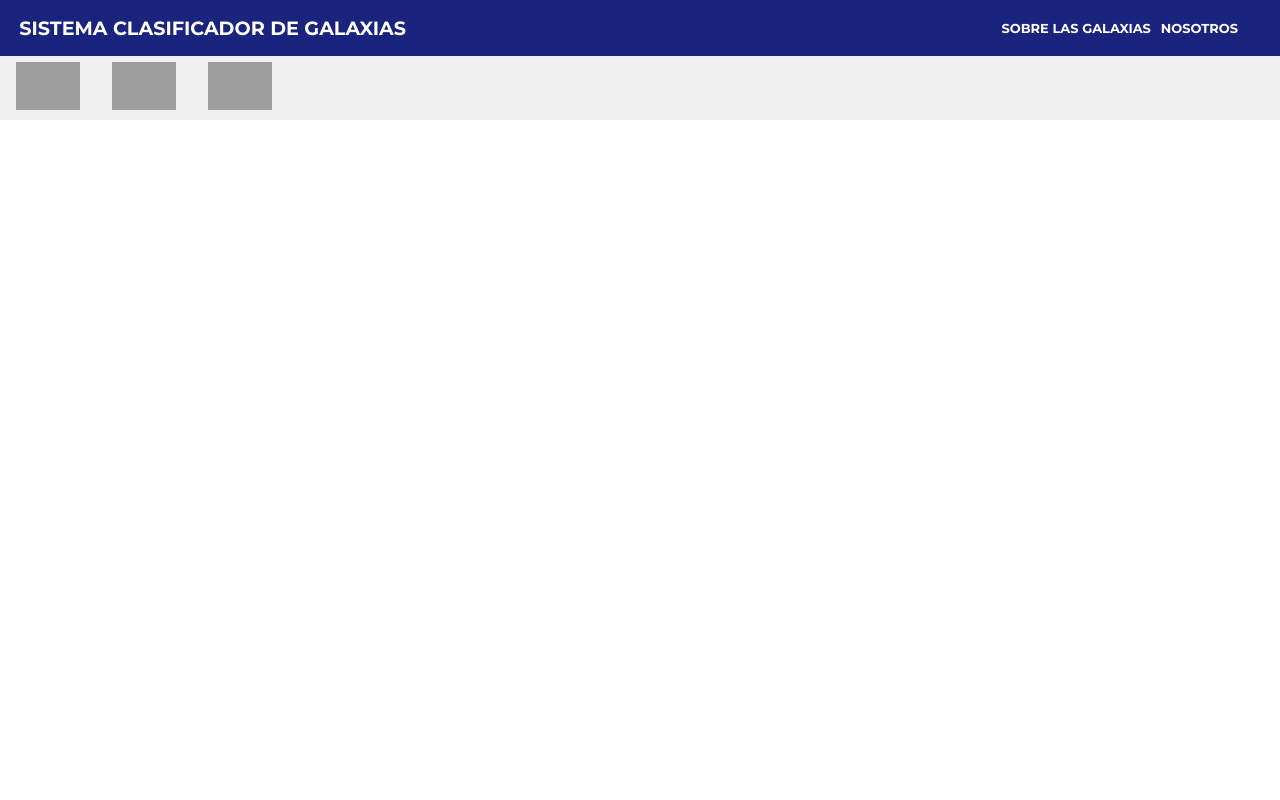
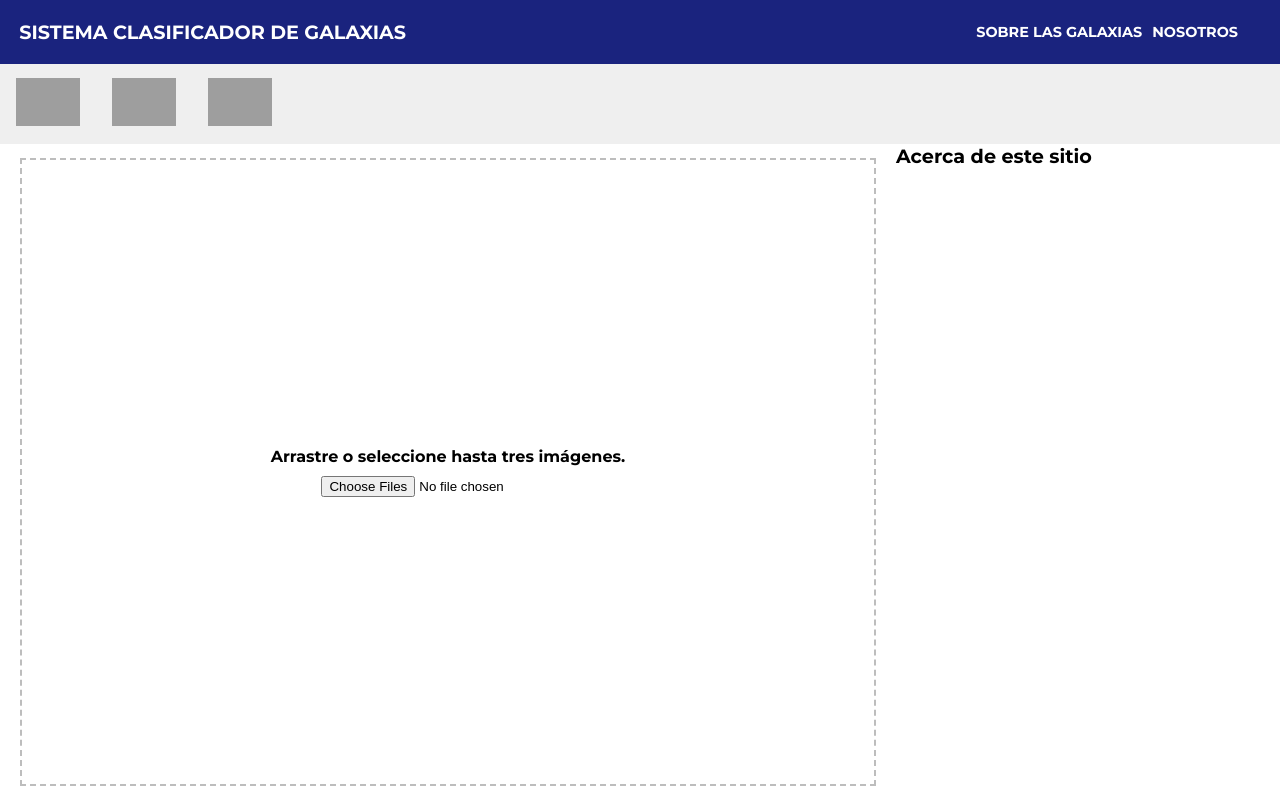
Before and after one commit to Galaxy-Classifier/galaxy-classifier-web, a React (Create React App) app: page / in a window 1280 px wide. Built offline with nearby package versions, Linux system fonts and the light colour scheme; grey boxes are pictures that could not be loaded.

Commit message:
Added events for drag and drop, finished gallery opener AB#5, almost finished AB#3

```diff
--- a/src/App.js
+++ b/src/App.js
@@ -6,7 +6,7 @@ import {
 } from 'react-router-dom';
 import About from './components/About';
 import GalaxyInfo from './components/GalaxyInfo';
-import Home from './components/Home';
+import Home from './containers/Home';
 
 export default function App() {
   return (
--- a/src/components/Home.js
+++ /dev/null
@@ -1,12 +0,0 @@
-import React from 'react';
-import Layout from '../containers/Layout';
-
-export default function Home() {
-  return (
-    <Layout>
-      <div>
-
-      </div>
-    </Layout>
-  );
-}
--- a/src/components/Link.js
+++ b/src/components/Link.js
@@ -7,9 +7,7 @@ export default function CustomLink(props) {
   const { to, label, styles } = props;
   const cssClasses = `BaseLink ${styles}`;
   return (
-    <a className={cssClasses} >
-      <Link to={to}>{label}</Link>
-    </a>
+    <Link className={cssClasses} to={to}>{label}</Link>
   );
 }
 
--- /dev/null
+++ b/src/components/SelectOrDragImage.js
@@ -0,0 +1,51 @@
+import React, { useState } from 'react';
+
+const onDragEnter = () => document.getElementById('Draggeable').classList.add('highlight');
+const onDragOver = () => document.getElementById('Draggeable').classList.add('highlight');
+const onDragLeave = () => document.getElementById('Draggeable').classList.remove('highlight');
+
+function onDrop(event) {
+  document.getElementById('Draggeable').classList.remove('highlight');
+  handleFiles(event);
+}
+
+function preventDefaults(event) {
+  event.preventDefault();
+  event.stopPropagation();
+}
+
+function executor(event, handler, hookChange) {
+  preventDefaults(event);
+  if (hookChange) hookChange(true);
+  return handler(event);
+}
+
+function handleFiles(event) {
+  const { dataTransfer, target } = event;
+  const files = (dataTransfer && dataTransfer.files) || (target && target.files);
+  console.log(files);
+}
+
+export default function SelectOrDragImage() {
+  const [droppedImages, setDropped] = useState(false);
+  let message = 'Arrastre o seleccione hasta tres imágenes.';
+  if (droppedImages) message = 'Revise sus imágenes antes de continuar.';
+  return (
+    <div
+      onDragEnter={(event) => executor(event, onDragEnter)}
+      onDragLeave={(event) => executor(event, onDragLeave)}
+      onDragOver={(event) => executor(event, onDragOver)}
+      onDrop={(event) => executor(event, onDrop, setDropped)}
+      className="SelectedImageContainer"
+      id="Draggeable"
+    >
+      <form className="SelectImageForm">
+        <label>{message}</label>
+        <input onChange={(event) => handleFiles(event)} multiple type="file" accept="image/png, image/jpeg, image/jpg"/>
+        <img />
+        <img />
+        <img />
+      </form>
+    </div>
+  );
+}
--- /dev/null
+++ b/src/containers/Home.js
@@ -0,0 +1,19 @@
+import React from 'react';
+import Layout from './Layout';
+import SelectOrDragImage from '../components/SelectOrDragImage';
+import '../styles/home.css';
+
+export default function Home() {
+  return (
+    <Layout>
+      <div className="HomeContainer">
+        <section className="SelectImages">
+          <SelectOrDragImage />
+        </section>
+        <article className="HomeArticle">
+          <h1>Acerca de este sitio</h1>
+        </article>
+      </div>
+    </Layout>
+  );
+}
--- a/src/index.css
+++ b/src/index.css
@@ -1,9 +1,9 @@
-html, body { min-height: 100%; margin: 0; }
+html, body { min-height: 100vh; margin: 0; }
 
 header {
+  background-color: lime;
   display: flex;
   flex-direction: column;
-  min-height: 100px;
 }
 
 nav {
@@ -12,6 +12,7 @@ nav {
 
 a { text-decoration: none; color: white; font-weight: bold; font-size: 0.9em; }
 h1 { font-size: 1.2em; }
-a, h1 { margin: 0; font-family: 'Montserrat', sans-serif; }
-
+a, label, h1 { margin: 0; font-family: 'Montserrat', sans-serif; }
+label { font-weight: bold; font-size: 1em; }
+input { border: none; background: transparent; outline: 0; margin-top: 10px; }
 p { margin: 0; font-family: 'Open Sans', sans-serif; }
--- /dev/null
+++ b/src/styles/home.css
@@ -0,0 +1,38 @@
+.HomeContainer {
+  display: flex;
+}
+
+.HomeArticle {
+  display: flex;
+  width: 30vw;
+}
+
+.SelectImages {
+  display: flex;
+  justify-content: space-evenly;
+  align-items: center;
+  width: 70vw;
+}
+
+.SelectedImageContainer {
+  display: flex;
+  align-items: center;
+  justify-content: center;
+  height: 95%;
+  width: 95%;
+  border-style: dashed;
+  border-width: 2px;
+  border-color: #bdbdbd;
+  flex-direction: column;
+}
+
+.SelectImageForm {
+  display: flex;
+  flex-direction: column;
+  align-items: center;
+  justify-content: center;
+}
+
+#Draggeable.highlight {
+  background-color: #bdbdbd;
+}
--- a/src/styles/layout.css
+++ b/src/styles/layout.css
@@ -1,6 +1,7 @@
 .Container {
-  height: 80%;
-}
+  display: flex;
+  height: 82vh
+;}
 
 .NavTitle {
   color: white;
@@ -9,7 +10,7 @@
 
 .NavElements {
   display: flex;
-  height: 3.5em;
+  height: 8vh;
   justify-content: space-between;
   align-items: center;
 }
@@ -21,7 +22,7 @@
 
 .InstitutionalImagesContainer {
   display: flex;
-  height: 4em;
+  height: 10vh;
   align-items: center;
   background-color: #EFEFEF;
 }
--- a/src/styles/link.css
+++ b/src/styles/link.css
@@ -1,7 +1,3 @@
-.ButtonShape {
-  background-color: tomato;
-}
-
 .NavSpace {
   margin-right: 10px;
 }
```
